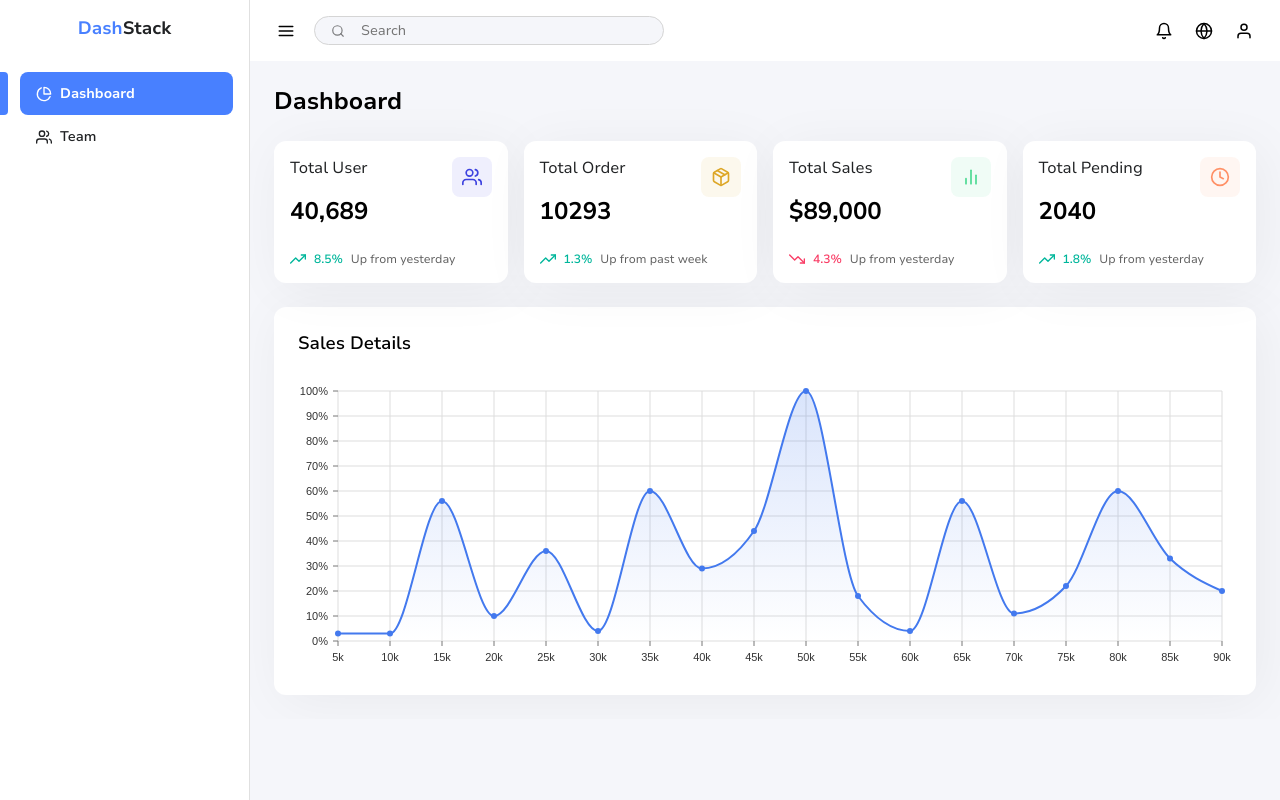
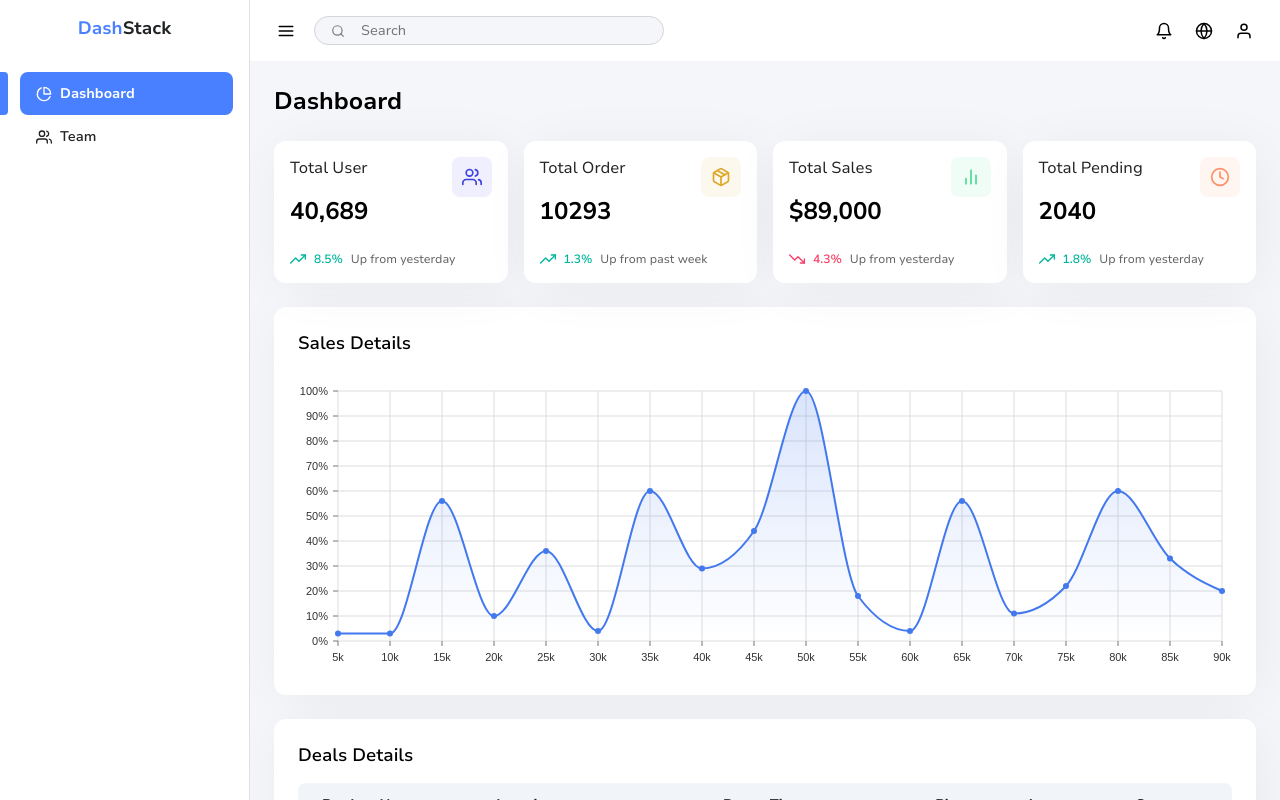
Before and after one commit to filipealvess/dashstack, a Next.js app: page /dashboard in a window 1280 px wide. Built offline with nearby package versions, Linux system fonts and the light colour scheme.

Commit message:
Use deals table in dashboard index page

```diff
--- a/src/app/dashboard/(dashboard)/page.tsx
+++ b/src/app/dashboard/(dashboard)/page.tsx
@@ -4,6 +4,9 @@ import { BarChart2, Clock, Package, Users } from "react-feather";
 import * as Styles from "@/app/dashboard/(dashboard)/styles";
 import SummaryCard from "@/components/cards/Summary";
 import SalesChart from "@/components/charts/Sales";
+import { Spacer } from "@/components/styled/Spacer";
+import DealsTable from "@/components/tables/Deals";
+import Section from "@/components/wrappers/Section";
 
 function Index() {
     return (
@@ -51,6 +54,12 @@ function Index() {
             </Styles.Summary>
 
             <SalesChart />
+
+            <Spacer $height={24} />
+
+            <Section title="Deals Details">
+                <DealsTable />
+            </Section>
         </Styles.Container>
     );
 }
```
